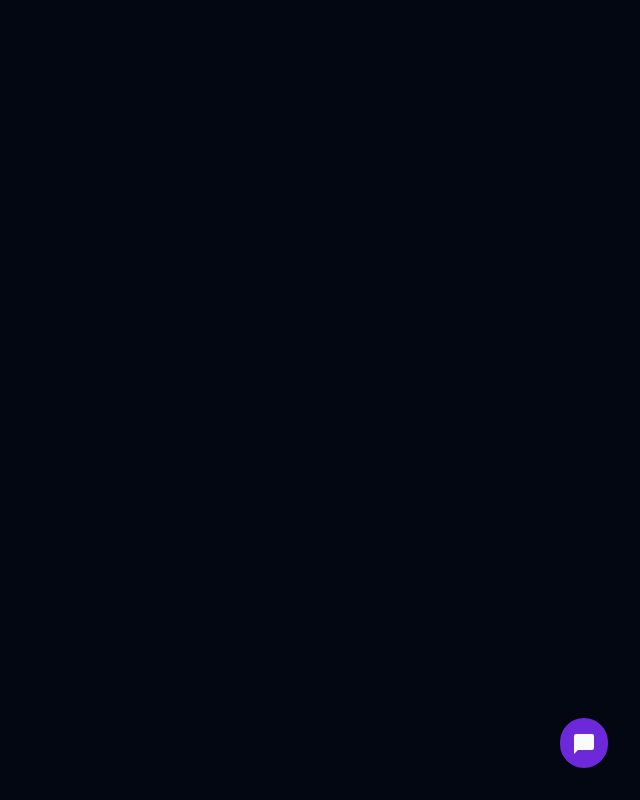
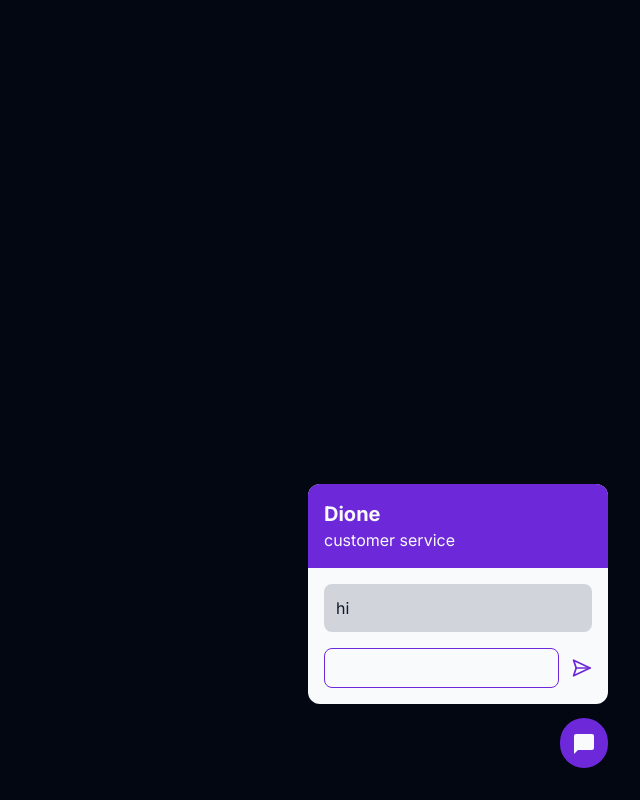
Before and after one commit to ahmedcharfeddine013/dione_energy, a Next.js app: page / in a window 1280 px wide. Both pictures are taken after a click on the element 1224 px from the left and 743 px from the top of the page. Shown: the whole page, without its empty margins (640-1280 px from the left). Built offline with nearby package versions, Linux system fonts and the light colour scheme.

Commit message:
chatbot UI

```diff
--- a/src/components/chat/ChatBot.tsx
+++ b/src/components/chat/ChatBot.tsx
@@ -1,10 +1,62 @@
-import React from "react";
+"use client";
+
+import React, { useEffect, useRef, useState } from "react";
 import ChatBubbleIcon from "@mui/icons-material/ChatBubble";
+import gsap from "gsap";
+import { useGSAP } from "@gsap/react";
+import { Input } from "../ui/input";
+import { SendHorizontal } from "lucide-react";
+
 const ChatBot = () => {
+  const [opened, setOpened] = useState(false);
+
+  useEffect(() => {
+    if (opened) {
+      gsap.to("#chatbot-container", {
+        opacity: 1,
+        duration: 0.5,
+      });
+    } else {
+      gsap.to("#chatbot-container", {
+        opacity: 0,
+        duration: 0.5,
+      });
+    }
+  }, [opened]);
+
   return (
-    <div className="p-3 bg-primary w-fit rounded-full cursor-pointer hover:scale-110 duration-100 transition-all ease-in absolute bottom-8 right-8">
-      <ChatBubbleIcon />
-    </div>
+    <>
+      <div
+        className="p-3 bg-primary w-fit rounded-full cursor-pointer hover:scale-110 duration-100 transition-all ease-in absolute bottom-8 right-8"
+        onClick={() => {
+          setOpened(!opened);
+        }}
+      >
+        <ChatBubbleIcon />
+      </div>
+      <div
+        id="chatbot-container"
+        className={`bg-secondary-foreground rounded-xl overflow-hidden w-[300px] opacity-0 absolute bottom-24 right-8 ${
+          opened ? "block" : "hidden"
+        }`}
+      >
+        <div className="bg-primary w-full flex flex-col p-4">
+          <h1 className="font-bold text-xl">Dione</h1>
+          <p>customer service</p>
+        </div>
+        <div className="p-4 text-gray-900">
+          <div className="mb-4">
+            <div className="p-3 bg-gray-300 rounded-lg">
+              <p>hi</p>
+            </div>
+          </div>
+          <div className="flex items-center justify-center gap-3">
+            <Input className="bg-transparent focus-visible:ring-0 focus-visible:ring-offset-0 focus-visible:border-2 rounded-lg border-primary" />
+            <SendHorizontal className="text-primary hover:scale-125 transition-all duration-100 ease-in cursor-pointer" />
+          </div>
+        </div>
+      </div>
+    </>
   );
 };
 
```
